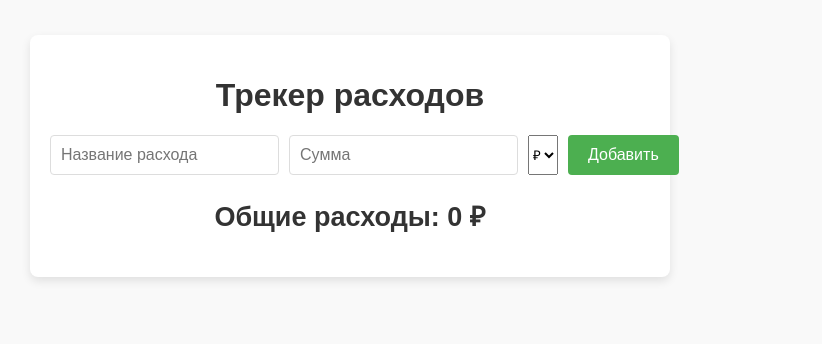
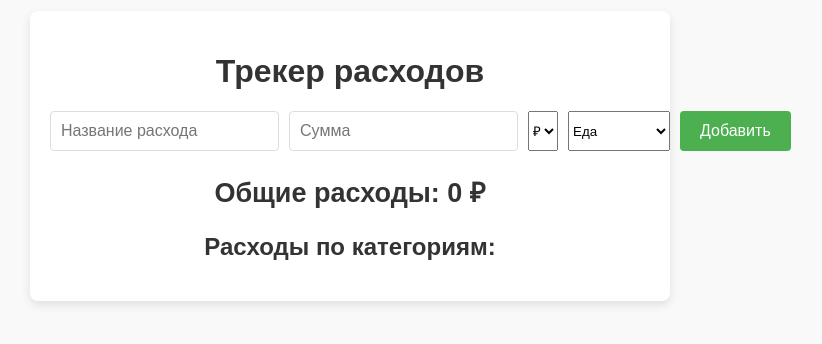
Before and after one commit to meloch287/Expense-tracker, a plain HTML site: page index.html in a window 1280 px wide. Shown: the part 244-588 px from the top of the page, without its empty margins (290-1112 px from the left). Drawn offline with Linux system fonts and the light colour scheme.

Commit message:
Update index.html
new feature adds a category

```diff
--- a/index.html
+++ b/index.html
@@ -17,14 +17,23 @@
                 <option value="USD">$</option>
                 <option value="EUR">€</option>
             </select>
+            <select id="expense-category">
+                <option value="Еда">Еда</option>
+                <option value="Транспорт">Транспорт</option>
+                <option value="Развлечения">Развлечения</option>
+                <option value="Другое">Другое</option>
+            </select>
             <button type="submit">Добавить</button>
         </form>
         <div id="summary">
             <h2>Общие расходы: <span id="total">0</span> ₽</h2>
         </div>
-        <ul id="expense-list">
-            <!-- Список расходов -->
-        </ul>
+        <div id="category-summary">
+            <h2>Расходы по категориям:</h2>
+            <div id="category-list">
+                <!-- Список категорий и расходов -->
+            </div>
+        </div>
     </div>
     <script src="script.js"></script>
 </body>
```
